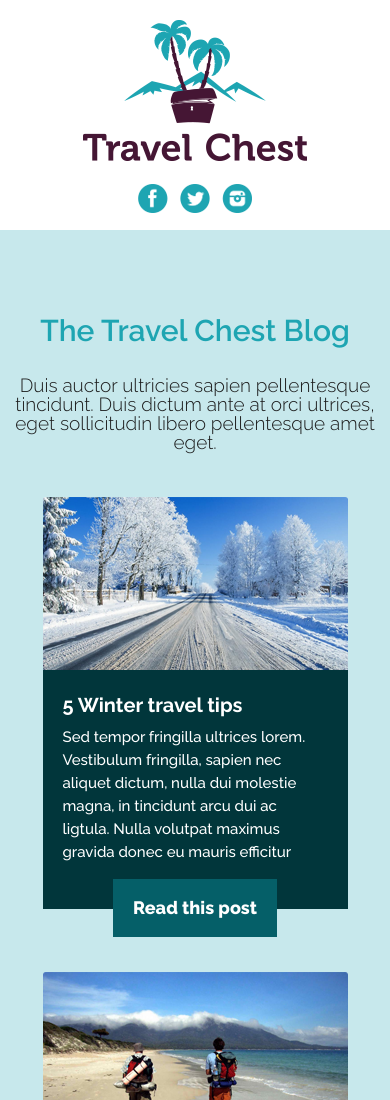
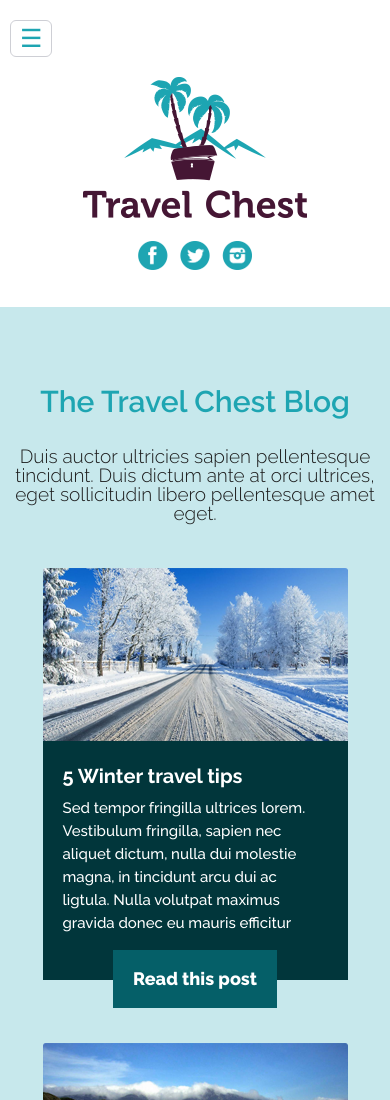
Before and after one commit to Gintez/travel-chest-blog, a plain HTML site: page index.html in a window 390 px wide. Shown: the top 1100 px of the page. Drawn offline with Linux system fonts and the light colour scheme.

Commit message:
Add hamburger menu

```diff
--- a/index.html
+++ b/index.html
@@ -8,7 +8,30 @@
   <link rel="stylesheet" type="text/css" href="http://fonts.googleapis.com/css?family=Raleway:400,100,200,300,500,600,800,700,900" />
 </head>
 <body>
-  <header class="main-header">
+
+  <header>
+    <div class="container">
+      <div class="row">
+        <div class="col col-xs-12">
+          <div class="main-nav-small show-for-small">
+            <input type="checkbox" id="toggle">
+            <label for="toggle">&#9776;</label>
+            <nav>
+              <ul>
+                <li><a href="#">Home</a></li>
+                <li><a href="#">About</a></li>
+                <li><a href="#">Travel deals</a></li>
+                <li><a href="#">Our partners</a></li>
+                <li><a href="#">Starlight Barking</a></li>
+                <li><a href="#">Blog</a></li>
+                <li><a href="#">Contact</a></li>
+              </ul>
+            </nav>
+          </div>
+        </div>
+      </div>
+    </div>
+    <div class="main-header">
       <div class="container">
         <div class="row">
           <div class="col col-xs-12 col-md-4">
@@ -20,18 +43,20 @@
             <div class="col col-md-12">
               <nav class="main-nav hide-for-small">
                 <ul>
-                <li>Home</li>
-                <li>About</li>
-                <li>Travel deals</li>
-                <li>Our partners</li>
-                <li>Starlight Barking</li>
-                <li>Blog</li>
-                <li>Contact</li>
+                  <li><a href="#">Home</a></li>
+                  <li><a href="#">About</a></li>
+                  <li><a href="#">Travel deals</a></li>
+                  <li><a href="#">Our partners</a></li>
+                  <li><a href="#">Starlight Barking</a></li>
+                  <li><a href="#">Blog</a></li>
+                  <li><a href="#">Contact</a></li>
                 </ul>
               </nav>
+
             </div>
             <div class="social-wrapper">
               <img src="./images/social-icons.png" width="114px" height="29px">
+            </div>
           </div>
         </div>
       </div>
--- a/main.css
+++ b/main.css
@@ -242,7 +242,7 @@ body {
 /*HEADER*/
 
 .main-header {
-  height: 230px;
+  height: 250px;
 }
 
 .logo {
@@ -274,6 +274,46 @@ body {
   padding: 20px;
   text-align: center;
   margin: auto;
+}
+
+.main-nav-small {
+  padding-top: 20px;
+}
+
+.main-nav-small input {
+  display: none;
+}
+
+.main-nav-small nav {
+  max-height: 0;
+  overflow: hidden;
+  transition: all .15s ease;
+  width: 100%;
+}
+
+.main-nav-small input:checked ~ nav {
+  max-height: 500px;
+}
+
+.main-nav-small label {
+  color: #1ea5b2;
+  cursor: pointer;
+  display: inline-block;
+  font-size: 25px;
+  padding: 5px 9px;
+  transition: all .15s ease;
+  border: 1px solid #cecfd5;
+  border-radius: 6px;
+}
+
+.main-nav-small li {
+  padding: 10px 0;
+  border-bottom: 1px solid #cecfd5;
+}
+
+.main-nav-small ul {
+  padding: 20px 0;
+  width: 100%;
 }
 
 /*CONTENT */
@@ -464,8 +504,6 @@ section {
   margin-top: 20px;
 }
 
-
-
 .footer-form-button-small {
   display: block;
   margin: auto;
@@ -531,9 +569,26 @@ section {
     padding: 0px;
     padding-top: 20px;
   }
+
+  .main-nav-small label {
+    float: right;
+  }
+
+  .main-nav-small ul {
+    padding-bottom: 50px;
+  }
+
+  .logo {
+    position: relative;
+    top: -30px;
+  }
 }
 
 @media only screen and (min-width: 1000px) {
+  .logo {
+    position: relative;
+    top: 0px;
+  }
 
   .aside-wrapper {
     height: 1522px;
```
Lines whose indentation alone changed are shown as unchanged.
